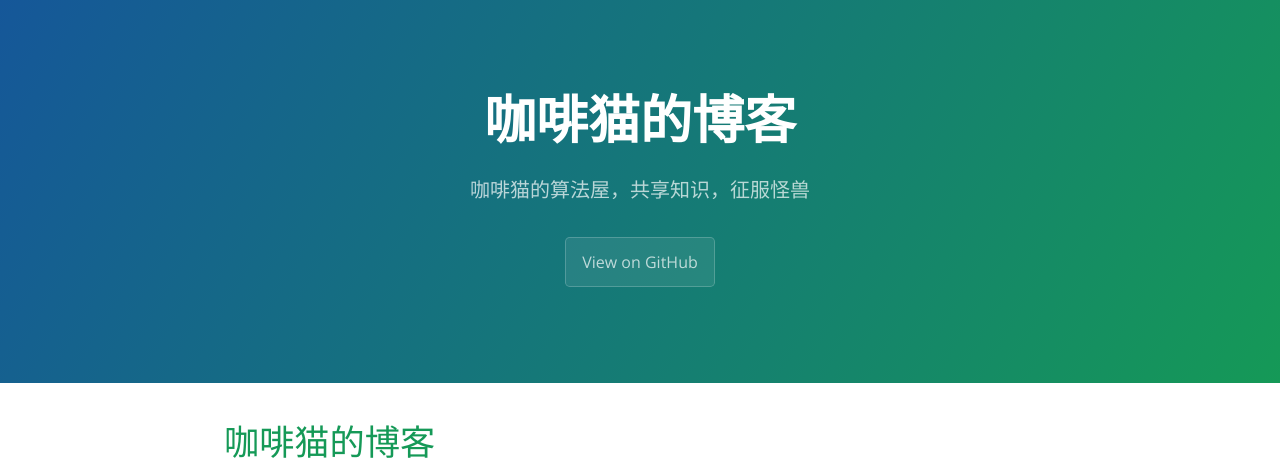
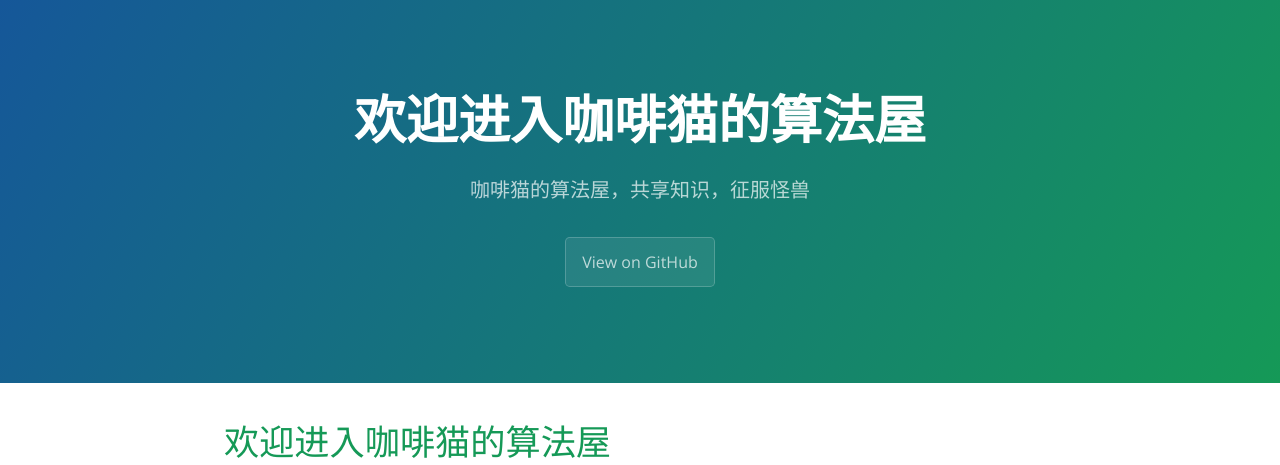
Before and after one commit to KaffeeCat/blogs, a Jekyll site: the page built from index.md, in a window 1280 px wide. Shown: the top 465 px of the page. Built offline with Jekyll 4.4.1, drawn with Linux system fonts in a browser that asks for light colours; our own code applies the rules of GitHub Pages for plain Markdown files; some of the changed text lies outside the part shown; grey boxes are pictures that could not be loaded.

Commit message:
update blog

```diff
--- a/index.md
+++ b/index.md
@@ -1,6 +1,12 @@
-# 咖啡猫的博客
-![Branching](https://guides.github.com/activities/hello-world/branching.png)
+# 欢迎进入咖啡猫的算法屋
+![Logo](https://timgsa.baidu.com/timg?image&quality=80&size=b9999_10000&sec=1577987603163&di=91c120c3f7ccbdc6ed7f9811e7ba97a1&imgtype=0&src=http%3A%2F%2Fe.hiphotos.baidu.com%2Fzhidao%2Fpic%2Fitem%2Fca1349540923dd54d25e8e8dd309b3de9c824821.jpg)
 
-### 机器视觉算法
+## 机器视觉算法
 
-### 深度学习算法
+#### 1. 图像中如何找一条直线？
+
+## 机器学习算法
+
+#### 1. 线性回归
+
+## 深度学习算法
```
Also changed, not shown: 1 other file.
